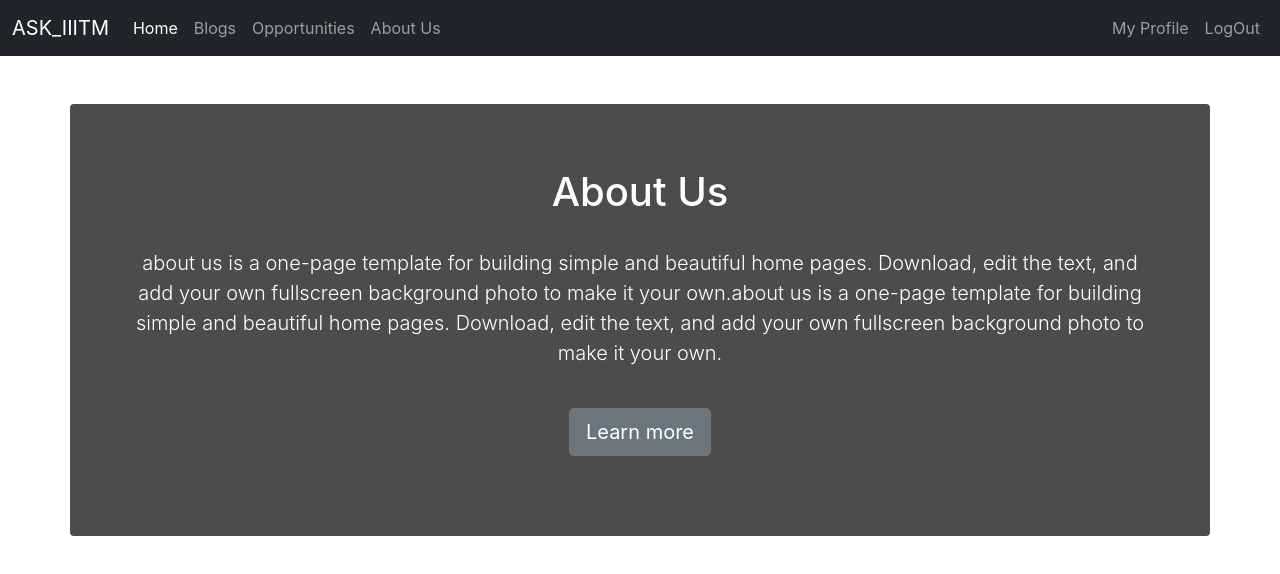
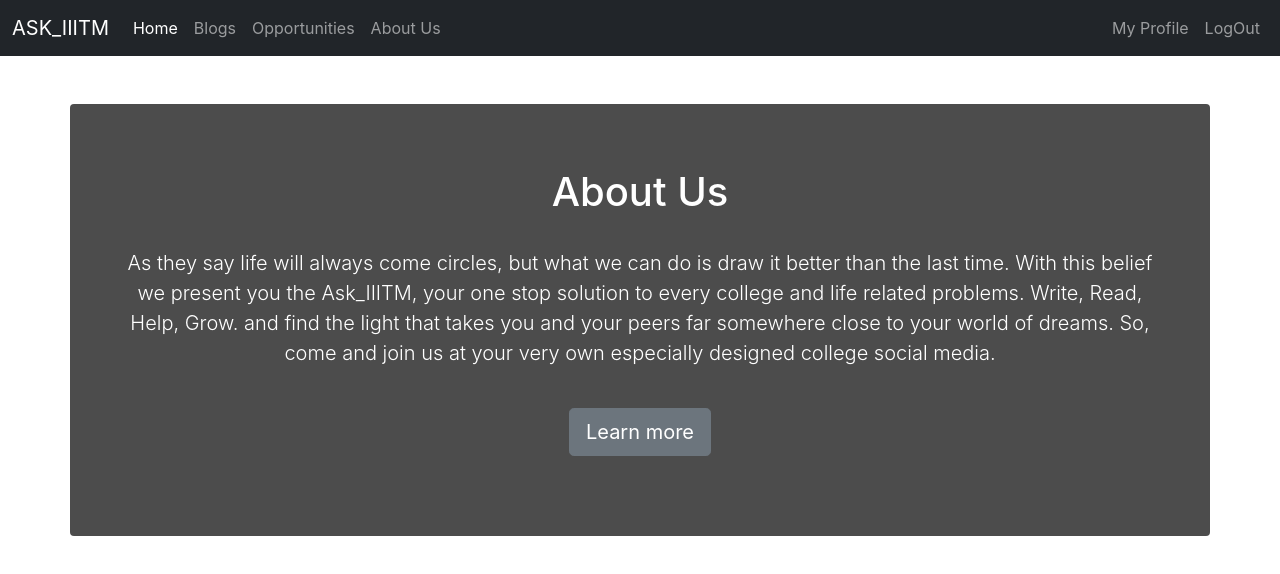
Before and after one commit to Sarthakjain211001/ASK_IIITM-frontend, a React (Create React App) app: page /about in a window 1280 px wide. Shown: the top 574 px of the page. Built offline with nearby package versions, Linux system fonts and the light colour scheme.

Commit message:
added actual content to about us

```diff
--- a/src/Components/Aboutus.js
+++ b/src/Components/Aboutus.js
@@ -12,12 +12,13 @@ export default function AboutUs() {
         <main role="main" className="inner cover" style={{ color: "white" }}>
           <h1 className="cover-heading">About Us</h1>
           <p className="lead p-4">
-            about us is a one-page template for building simple and beautiful
-            home pages. Download, edit the text, and add your own fullscreen
-            background photo to make it your own.about us is a one-page template
-            for building simple and beautiful home pages. Download, edit the
-            text, and add your own fullscreen background photo to make it your
-            own.
+            As they say life will always come circles, but what we can do is
+            draw it better than the last time. With this belief we present you
+            the Ask_IIITM, your one stop solution to every college and life
+            related problems. Write, Read, Help, Grow. and find the light that
+            takes you and your peers far somewhere close to your world of
+            dreams. So, come and join us at your very own especially designed
+            college social media.
           </p>
           <p className="lead">
             <a href="#" className="btn btn-lg btn-secondary mb-5 ">
```
